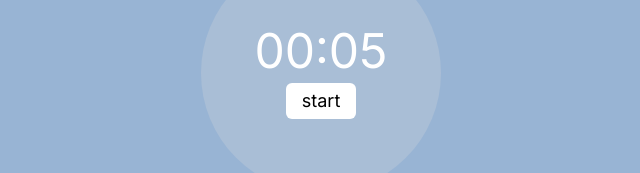
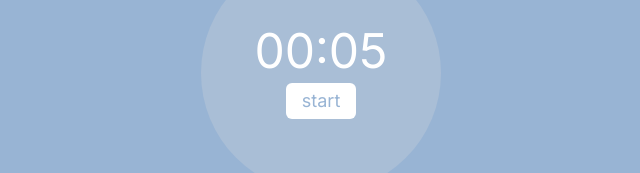
Before and after one commit to daffafaizan/pomodoro, a Next.js app: page / in a window 1280 px wide. Shown: the part 327-500 px from the top of the page, without its empty margins (319-959 px from the left). Built offline with nearby package versions, Linux system fonts and the light colour scheme.

Commit message:
Changed button font color

```diff
--- a/src/app/page.tsx
+++ b/src/app/page.tsx
@@ -63,6 +63,10 @@ export default function Home() {
           <button
             className="text-lg px-4 py-1 rounded-md bg-white hover:scale-110 hover:duration-150 transition-transform"
             onClick={handleStartStopClick}
+            style={{
+              color: breakMessage ? "#EF3340" : "#98B4D4",
+              transition: "color 0.5s ease",
+            }}
           >
             {isRunning ? "stop" : "start"}
           </button>
```
